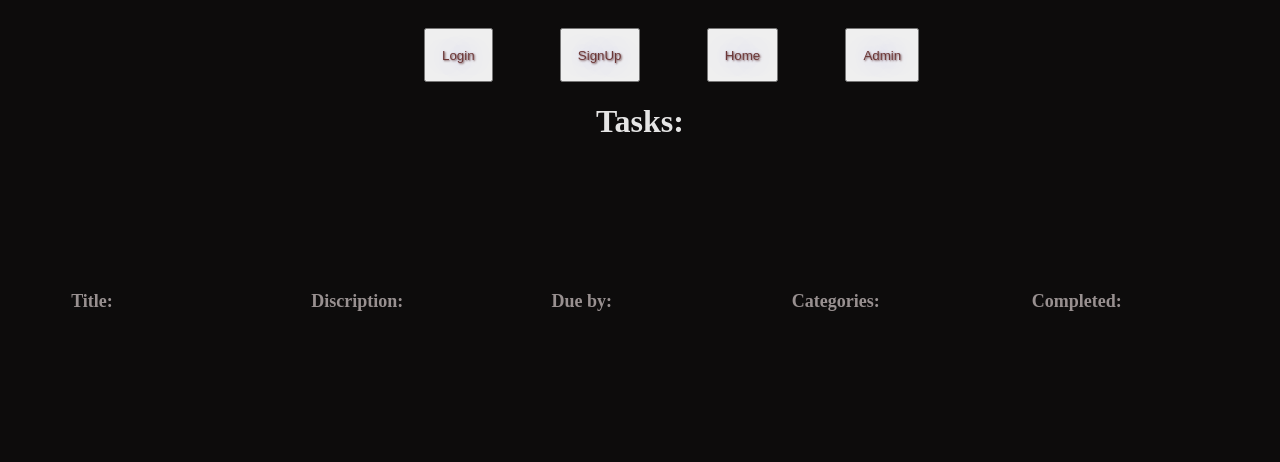
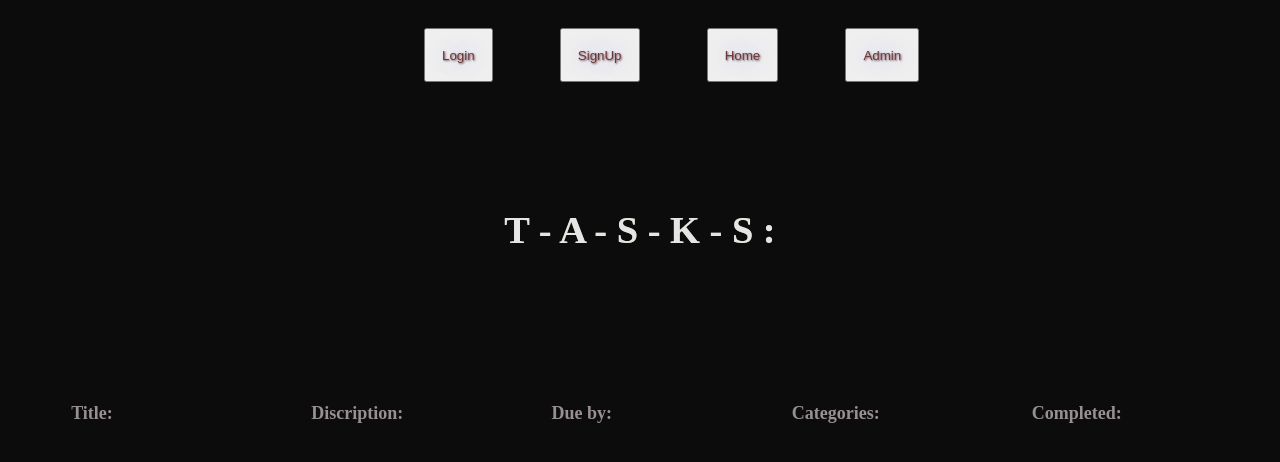
Before and after one commit to nununuam/Tsks, a Django app: page /tasks/ in a window 1280 px wide. Shown: the top 462 px of the page. Run offline with Django 4.2, Linux system fonts and the light colour scheme; data that the repository does not hold is empty.

Commit message:
tasks page is done

```diff
--- a/main_app/static/styles/styles.css
+++ b/main_app/static/styles/styles.css
@@ -58,6 +58,29 @@ a:hover {
 div img {
     border-radius: 2%;
 }
+
+.tasksh1 {
+    margin-top: 10%;
+    font-size: larger;
+    color: transparent;
+    text-transform: uppercase;
+    background-image: linear-gradient(to right, #6e4f4f, #bc6b6b, #61809c, #96619c, #9c6161, #659c61, #9c9661, #9c7461);
+    background-clip: text;
+    animation: animate 20s linear infinite;
+    background-size: 1000%;;
+}
+@keyframes animate
+{
+    0% {
+        background-position: 0% 100%;
+    }
+    30% {
+        background-position: 100% 0%;
+    }
+    60% {
+        background-position: 0% 100%;
+    }
+}
 .tasksTitle {
     display: grid;
     grid-template-columns: repeat(5, 4fr);
--- a/main_app/templates/tasks.html
+++ b/main_app/templates/tasks.html
@@ -9,8 +9,10 @@
 {% endblock %}
 
 {% block content %}
+    <div class ="tasksh1">
+        <h1>T - a - s - k - s :</h1>
+    </div>
 
-    <h1>Tasks:</h1>
     <div class="tasksTitle">
         <h4>Title: </h4>
         <h4>Discription: </h4>
```
Lines whose indentation alone changed are shown as unchanged.
